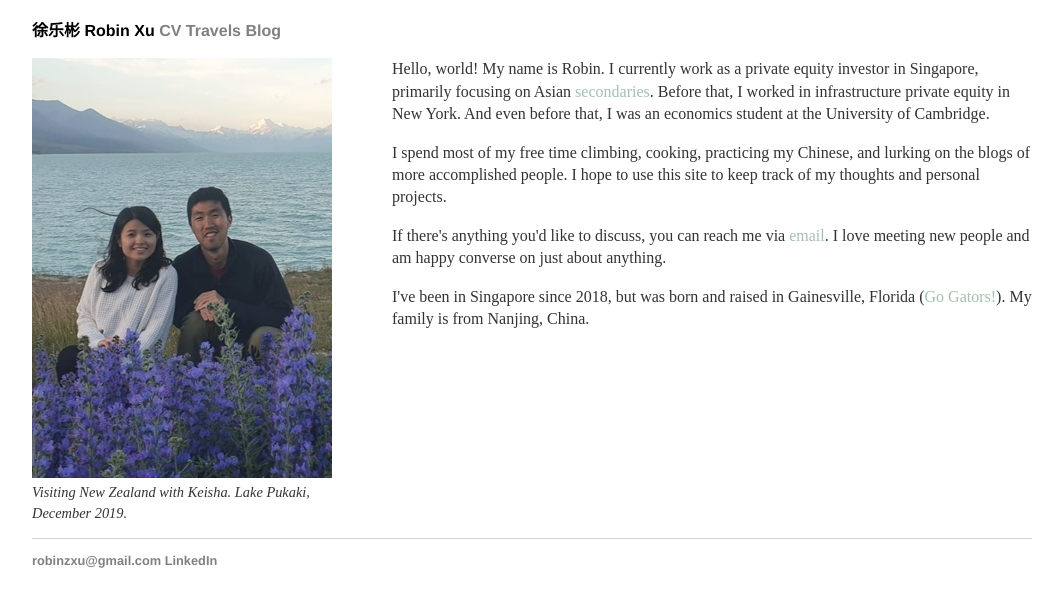
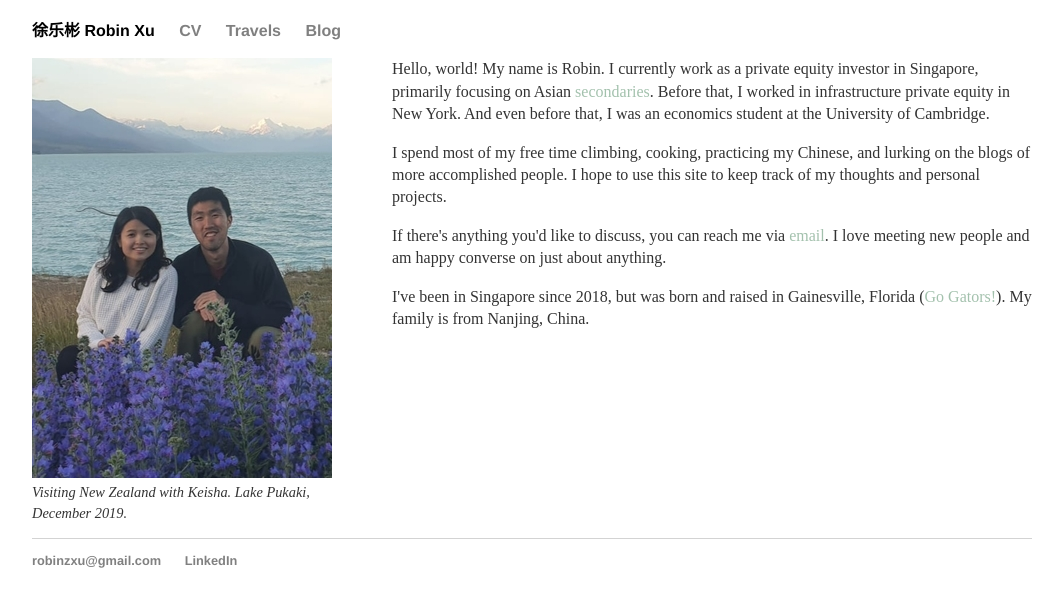
Before and after one commit to robinzxu/robinzxu.github.io, a Jekyll site: the page index.html, which Jekyll copies as it is, in a window 1280 px wide. Shown: the top 607 px of the page, without its empty margins (108-1171 px from the left). Built offline with Jekyll 4.4.1, drawn with Linux system fonts in a browser that asks for light colours.

Commit message:
Update main.css

```diff
--- a/css/main.css
+++ b/css/main.css
@@ -12,7 +12,7 @@ h3 { font-size: 1.33em; }
 h4 { font-size: 1.125em; }
 
 nav ul, footer ul { font-size: 1.0em; font-family: 'Helvetica', 'Arial', 'Sans-Serif'; padding: 0px; list-style: none; font-weight: bold; }
-nav ul li, footer ul li { display: inline; margin-right: 0px; }
+nav ul li, footer ul li { display: inline; margin-right: 20px; }
 
 #home a {
     color: #000000;
```
